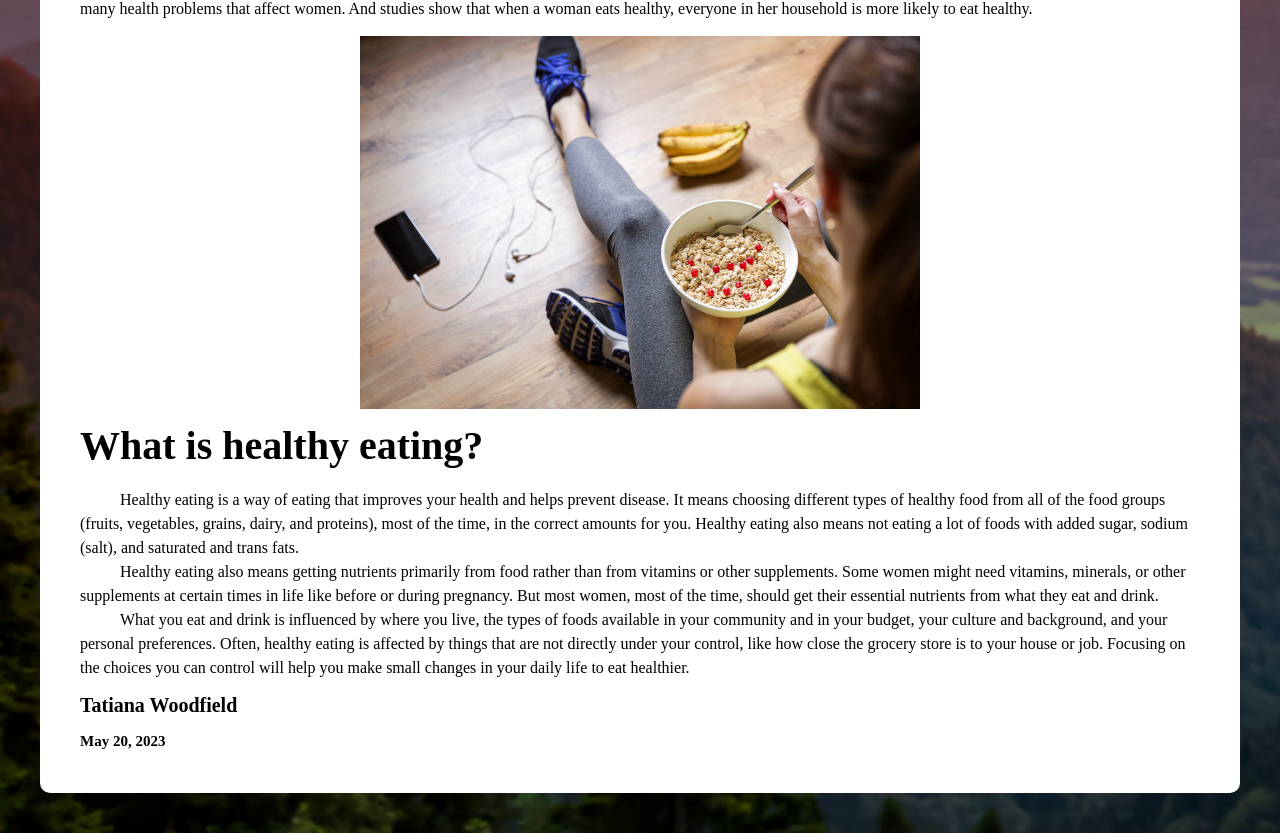
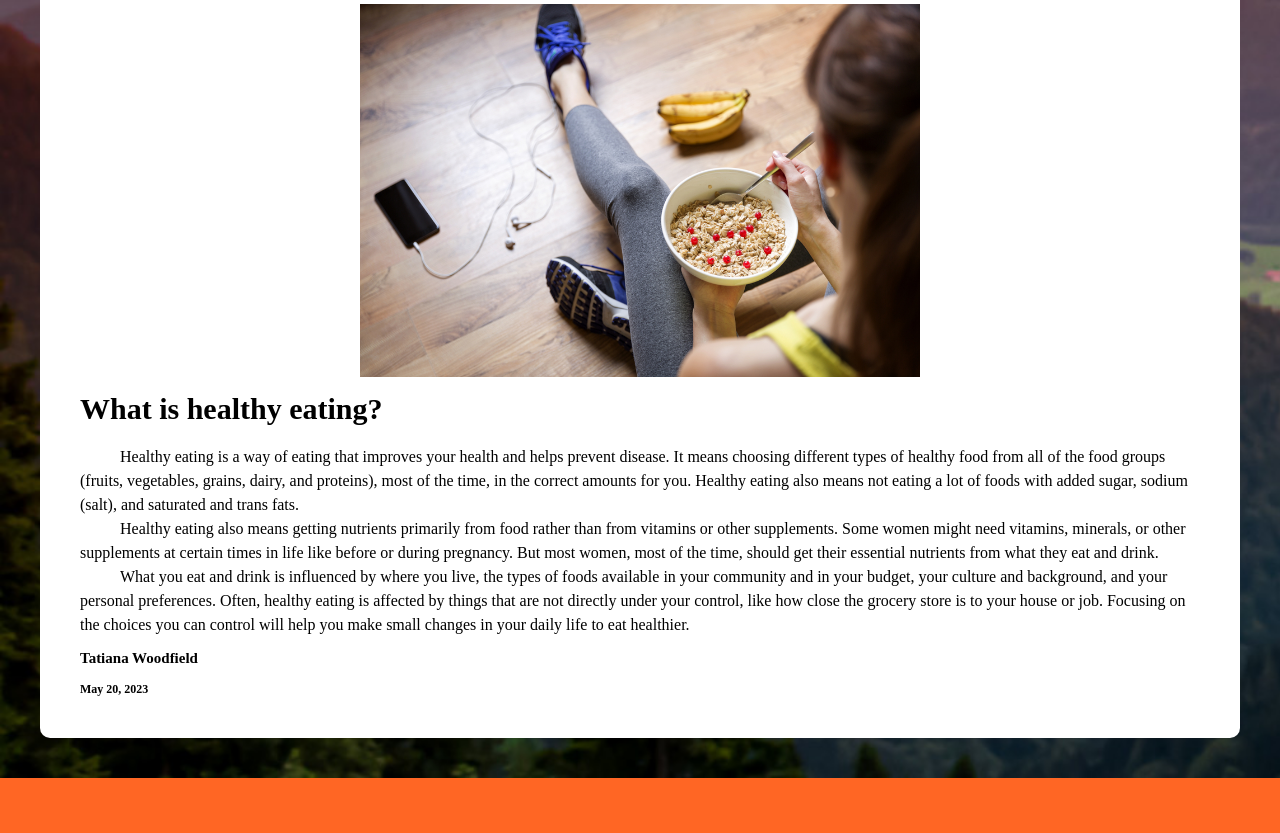
Before and after one commit to catedido/FitZone, a plain HTML site: page articles/article4.html in a window 1280 px wide. Shown: the part 1193-2026 px from the top of the page. After the commit the page ends 1971 px from the top, so only its background shows below. Drawn offline with Linux system fonts and the light colour scheme.

Commit message:
story titles and subtitles font-size changed

```diff
--- a/index.css
+++ b/index.css
@@ -86,14 +86,14 @@ body {
 }
 
 .story-title {
-    font-size: 40px;
+    font-size: 30px;
     padding-bottom: 20px;
     line-height: 1.1;
     text-indent: 0;
 }
 
 .story-subtitle {
-    font-size: 30px;
+    font-size: 20px;
     padding-top:20px;
     padding-bottom:20px;
     line-height: 1;
@@ -114,14 +114,14 @@ body {
 }
 
 .story-by {
-    font-size: 20px;
+    font-size: 15px;
     padding-top: 10px;
     padding-bottom: 10px;
     text-indent: 0;
 }
 
 .story-date {
-    font-size: 15px;
+    font-size: 12px;
     text-indent: 0;
 }
 
```
